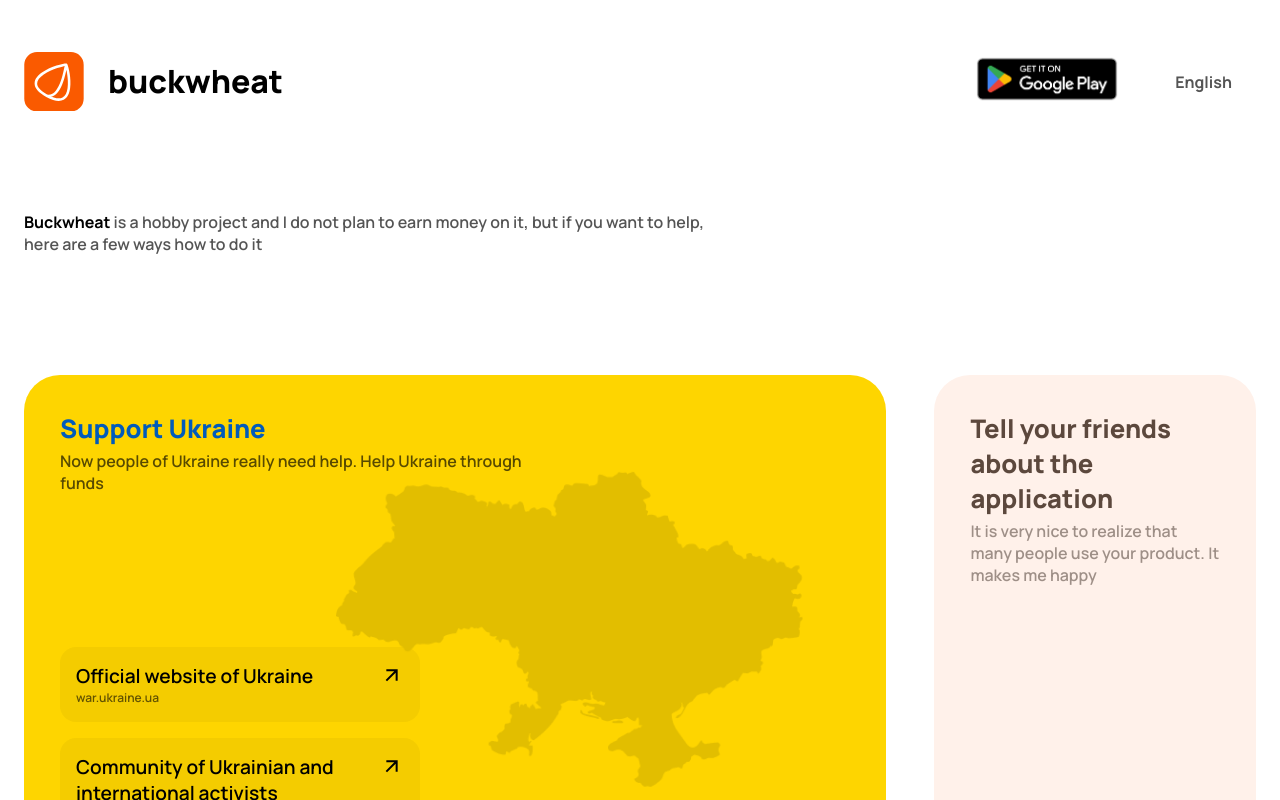
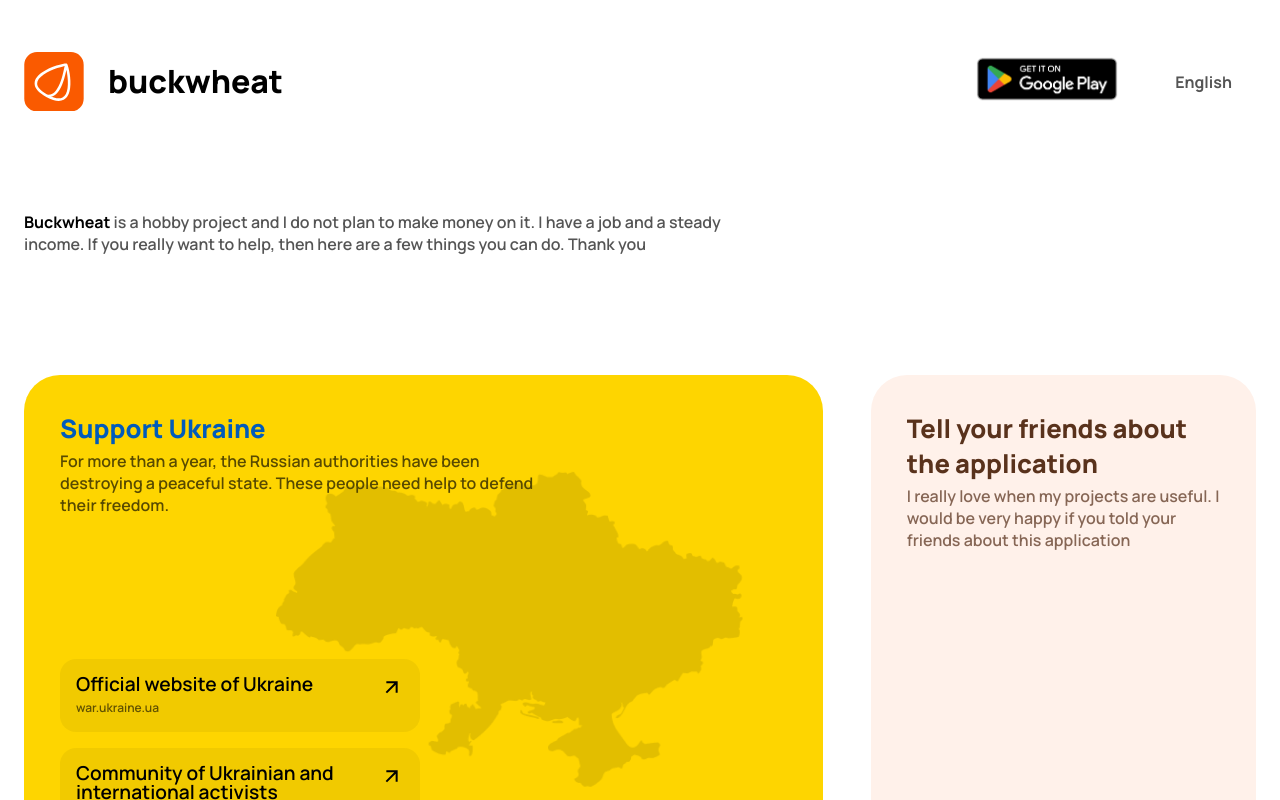
Before and after one commit to danilkinkin/buckwheat-landing, a Next.js app: page /contribute in a window 1280 px wide. Built offline with nearby package versions, Linux system fonts and the light colour scheme.

Commit message:
fix: fixed contribute page layout

```diff
--- a/components/card/card.module.css
+++ b/components/card/card.module.css
@@ -31,7 +31,6 @@
 }
 
 .cardLink {
-  padding: 16px;
   margin-top: 16px;
   border-radius: 16px;
   background-color: var(--background);
@@ -44,7 +43,8 @@
 }
 
 .cardLinkContent {
-  padding-right: 32px;
+  padding: 16px;
+  padding-right: 48px;
 }
 
 .icon {
@@ -57,10 +57,11 @@
   color: var(--on-background);
   font-size: 1.2rem;
   font-weight: 600;
+  line-height: 100%;
 }
 
 .cardLink .subtitle {
   color: var(--on-background-secondary);
   font-size: 0.75rem;
-  margin-top: 0;
+  margin-top: 4px;
 }
--- a/components/card/cardLink.tsx
+++ b/components/card/cardLink.tsx
@@ -2,6 +2,7 @@ import { clsx } from 'clsx';
 import Link from 'next/link';
 import styles from './card.module.css';
 import LinkIcon from '@/assets/icons/link.svg';
+import { animated, useSpring } from '@react-spring/web';
 
 type CardProps = React.DetailedHTMLProps<
   React.HTMLAttributes<HTMLDivElement>,
@@ -21,17 +22,36 @@ export function CardLink(props: CardProps) {
     ...restProps
   } = props;
 
+  const [springs, api] = useSpring(() => ({
+    scale: 1,
+    config: { mass: 1, tension: 150, friction: 10 },
+  }));
+
+  const handleEnter = () => {
+    api.start({
+      scale: 1.01,
+    });
+  };
+  const handleLeave = () => {
+    api.start({
+      scale: 1,
+    });
+  };
+
   return (
-    <Link
-      href={href}
-      target="_blank"
+    <animated.div
       className={clsx(styles.cardLink, restClassName)}
+      style={{ ...springs }}
+      onMouseEnter={handleEnter}
+      onMouseLeave={handleLeave}
     >
-      <div className={styles.cardLinkContent} {...restProps}>
-        <h3 className={styles.title}>{title}</h3>
-        <p className={styles.subtitle}>{hrefTitle}</p>
-      </div>
+      <Link href={href} target="_blank">
+        <div className={styles.cardLinkContent}>
+          <h3 className={styles.title}>{title}</h3>
+          <p className={styles.subtitle}>{hrefTitle}</p>
+        </div>
         <LinkIcon className={styles.icon} />
-    </Link>
+      </Link>
+    </animated.div>
   );
 }
--- a/modules/contribute/contribute.module.css
+++ b/modules/contribute/contribute.module.css
@@ -54,12 +54,15 @@
 }
 
 .tellFriendsCard {
-  --on-background: #5C483D;
-  --on-background-secondary: #9E8F87;
+  --on-background: #59321c;
+  --on-background-secondary: #866655;
   --background: #FFF1EA;
+  min-width: 270px;
 }
 
 
-@media screen and (max-width: 800px) {
-
+@media screen and (max-width: 980px) {
+  .cardsRow {
+    flex-direction: column;
+  }
 }
--- a/modules/contribute/donateToFundsCard.tsx
+++ b/modules/contribute/donateToFundsCard.tsx
@@ -7,7 +7,7 @@ export default function DonateToFunsCard() {
     <Card
       className={styles.card}
       title="Пожертвуйте в фонды"
-      subtitle="Сейчас с России есть много людей которые нуждаются в помощи"
+      subtitle="Сейчас с России есть много людей, которые остались наедине с системой и очень нуждаются в помощи. Рассмотрите возможность пожертвовать в разные фонды помощи. Им эта помощь нужна больше чем мне. Вот несколько фондов которые я бы посоветовал"
     >
       <CardLink
         className={clsx(styles.link, styles.topOffset)}
--- a/modules/contribute/helpUkraineCard.tsx
+++ b/modules/contribute/helpUkraineCard.tsx
@@ -9,7 +9,7 @@ export default function HelpUkraineCard() {
     <Card
       className={styles.card}
       title="Support Ukraine"
-      subtitle="Now people of Ukraine really need help. Help Ukraine through funds"
+      subtitle="For more than a year, the Russian authorities have been destroying a peaceful state. These people need help to defend their freedom."
     >
       <CardLink
         className={clsx(styles.link, styles.topOffset)}
--- a/modules/contribute/ruFunds.module.css
+++ b/modules/contribute/ruFunds.module.css
@@ -3,12 +3,16 @@
   --on-background-secondary: #fff;
   --background: #000;
   min-height: 500px;
-  flex-basis: 70%;
-  flex-shrink: 0;
+  width: 100%;
 }
 
 .link {
   --on-background: #000;
   --on-background-secondary: #666666;
   --background: #fff;
+  transition: background-color 0.3s ease;
 }
+
+.link:hover {
+  --background: #e0e0e0;
+}
--- a/modules/contribute/ukraine.module.css
+++ b/modules/contribute/ukraine.module.css
@@ -3,15 +3,20 @@
   --on-background-secondary: #584A00;
   --background: #FED500;
   min-height: 500px;
-  flex-basis: 70%;
-  flex-shrink: 0;
+  width: 100%;
   position: relative;
 }
 
 .link {
   --on-background: #000;
-  --on-background-secondary: rgba(0, 0, 0, 0.6);;
-  --background: rgba(226, 190, 0, 0.38);;
+  --on-background-secondary: rgba(0, 0, 0, 0.6);
+  --background: rgba(226, 190, 0, 0.48);
+  z-index: 1;
+  transition: background-color 0.3s ease;
+}
+
+.link:hover {
+  --background: rgb(195 164 0 / 48%);
 }
 
 .ukraineMap {
--- a/pages/contribute.tsx
+++ b/pages/contribute.tsx
@@ -1,5 +1,4 @@
 import Head from 'next/head';
-import Image from 'next/image';
 import styles from '@/modules/contribute/contribute.module.css';
 import { Logo, LogoType } from '@/components/logo';
 import { GooglePlayButton } from '@/components/googlePlayButton';
@@ -18,19 +17,19 @@ const locales: LocalesMap = {
     title: 'Гречка - Вклад',
     appName: 'Гречка',
     description:
-      'это хобби-проект и я не планирую на этом зарабатывать, но если вы хотите помочь, то вот несколько способов как это сделать',
+      '— хобби проект и я не планирую на нём зарабатывать. У меня есть работа и постоянный заработок. Если вы очень хотите помочь, то вот несколько вариантов, что вы можете сделать. Спасибо',
     tellFriendsTitle: 'Расскажите друзьям о приложении',
     tellFriendsDescription:
-      'Очень приятно осознавать, что много людей пользуются вашим продуктом. Это делает меня счастливым',
+      'Я очень люблю когда мой проекты приносят пользу. Я был бы очень рад если вы рассказали об этом приложении друзьям',
   },
   en: {
     title: 'Buckwheat - Contribute',
     appName: 'Buckwheat',
     description:
-      'is a hobby project and I do not plan to earn money on it, but if you want to help, here are a few ways how to do it',
+      'is a hobby project and I do not plan to make money on it. I have a job and a steady income. If you really want to help, then here are a few things you can do. Thank you',
     tellFriendsTitle: 'Tell your friends about the application',
     tellFriendsDescription:
-      'It is very nice to realize that many people use your product. It makes me happy',
+      'I really love when my projects are useful. I would be very happy if you told your friends about this application',
   },
 };
 
```
